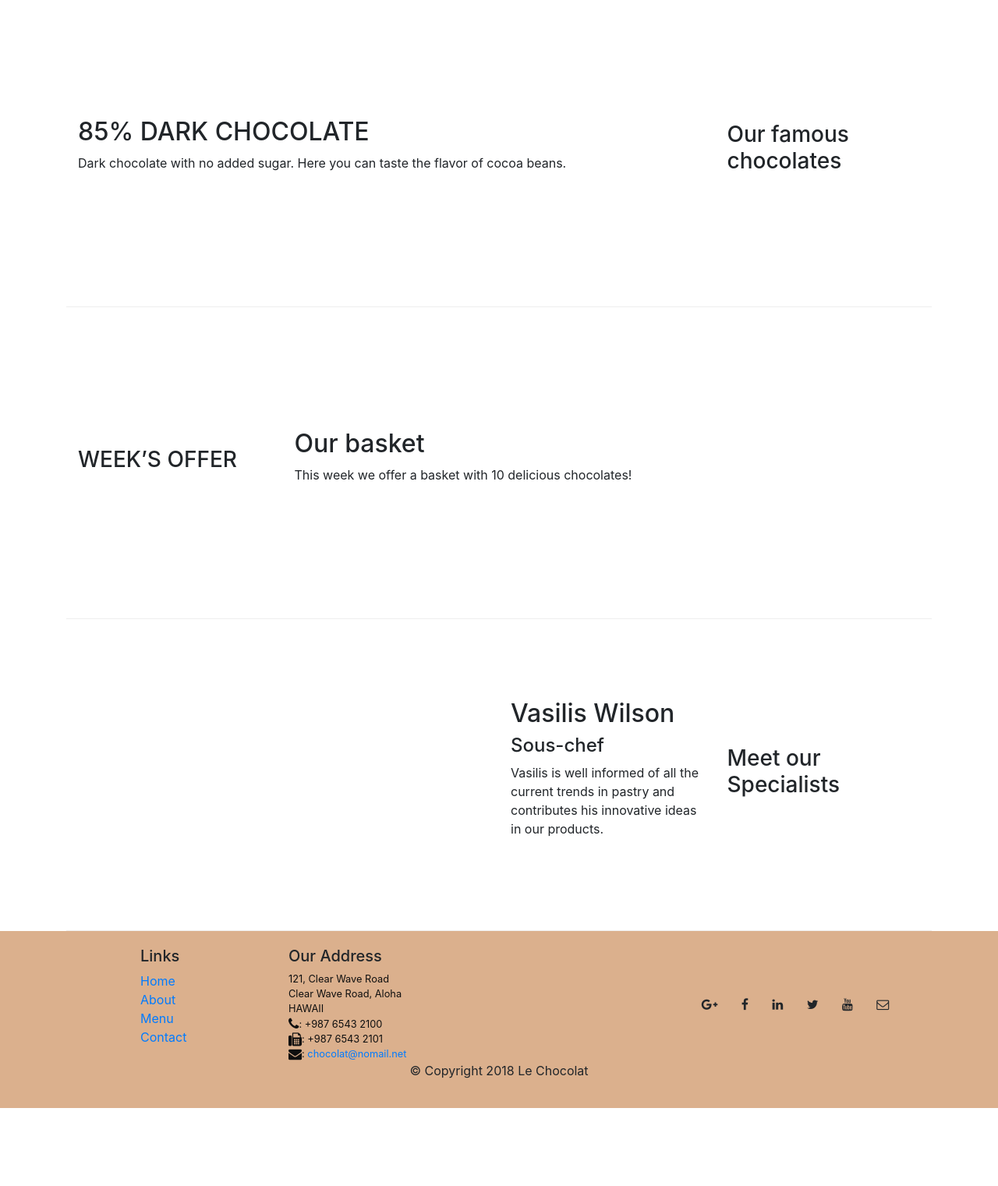
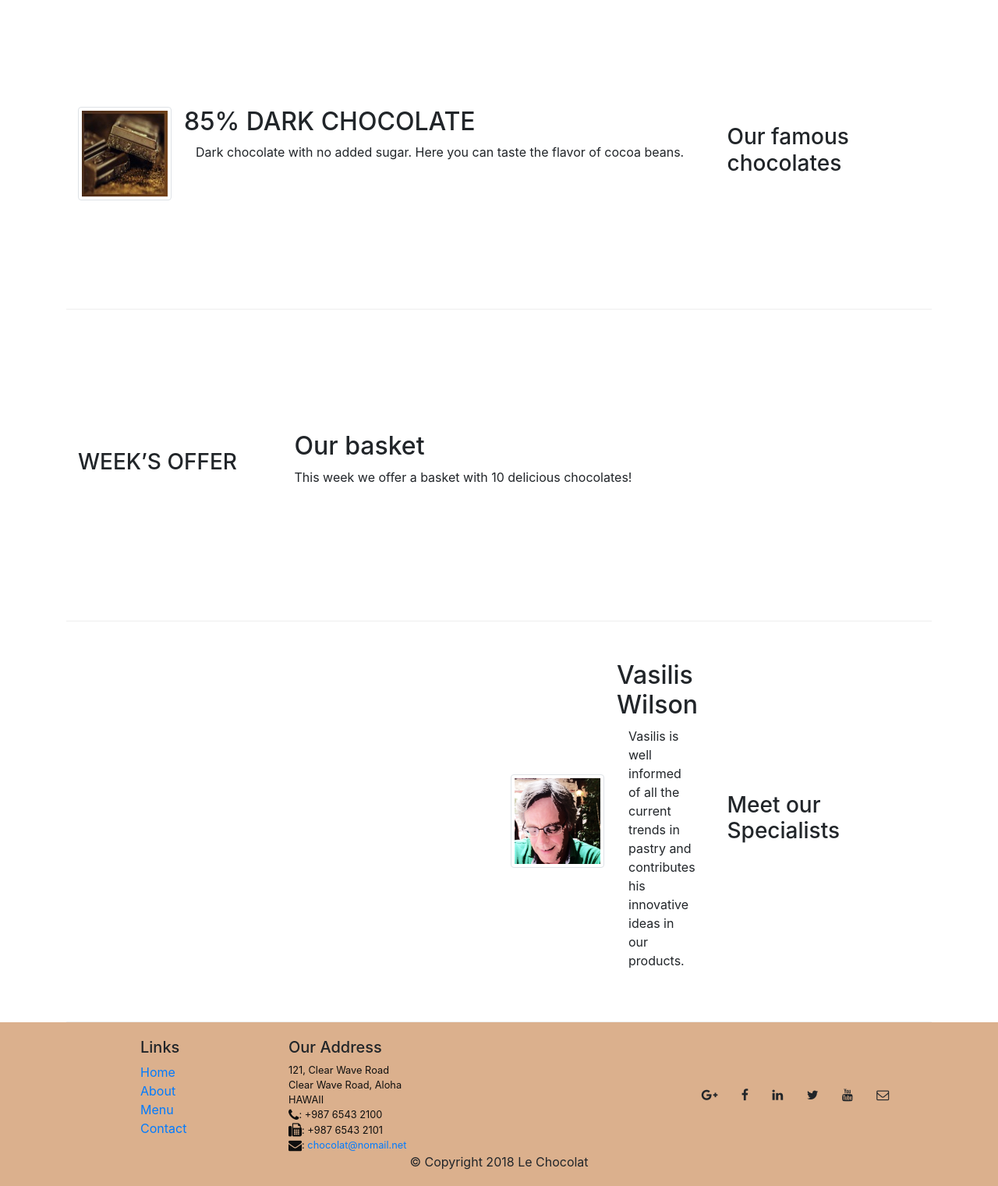
Before and after one commit to Hariskapa/leChocolat, a website: page index.html in a window 1280 px wide. Shown: the part 380-1901 px from the top of the page at 78% size. Before the commit the page ends 1801 px from the top, so only its background shows below. Drawn offline with nearby package versions, Linux system fonts and the light colour scheme.

Commit message:
Images and Media

```diff
--- a/index.html
+++ b/index.html
@@ -14,9 +14,10 @@
 </head>
 
 <body>
+    <!--NAVIGATION-->
     <nav class="navbar navbar-expand-md navbar-light bg-light fixed-top ">
         <div class="container">
-            <a class="navbar-brand" href="#">Le Chocolat</a>
+            <a class="navbar-brand" href="./index.html"><img src="images/logo.png" height="40" width="54"></a>
             <button class="navbar-toggler" type="button" data-toggle="collapse" data-target="#Navbar">
                 <span class="navbar-toggler-icon"></span>
             </button>
@@ -48,6 +49,9 @@
                         recipes. Our creations will travel you in the chocolate world!</p>
                 </div>
                 <div class="col col-sm">
+                    <div class="col col-sm">
+                        <img src="images/logo.png" class="img-fluid">
+                    </div>
                 </div>
             </div>
         </div>
@@ -64,8 +68,14 @@
                 <h3>Our famous chocolates</h3>
             </div>
             <div class="col-sm col-md">
-                <h2>85% DARK CHOCOLATE</h2>
-                <p>Dark chocolate with no added sugar. Here you can taste the flavor of cocoa beans.</p>
+                <div class="media">
+                    <img class="d-flex mr-3 img-thumbnail align-self-center" src="images/dark85.jpg" alt="85% DARK CHOCOLATE">
+                    <div class="media-body">
+                        <h2 class="mt-0">85% DARK CHOCOLATE</h2>
+                        <p class="col d-none d-md-block">Dark chocolate with no added sugar.
+                            Here you can taste the flavor of cocoa beans.</p>
+                    </div>
+                </div>
             </div>
         </div>
 
@@ -85,10 +95,18 @@
                 <h3>Meet our Specialists</h3>
             </div>
             <div class="col-sm-4 col-md-3">
-                <h2>Vasilis Wilson </h2>
+                <!-- <h2>Vasilis Wilson </h2>
                 <h4>Sous-chef</h4>
                 <p>Vasilis is well informed of all the current trends in pastry and contributes his innovative ideas in
-                    our products.</p>
+                    our products.</p> -->
+                <div class="media">
+                    <img class="d-flex mr-3 img-thumbnail align-self-center" src="images/cartoonVasilis.png" alt="Vasilis Wilson">
+                    <div class="media-body">
+                        <h2 class="mt-0">Vasilis Wilson</h2>
+                        <p class="col d-none d-md-block">Vasilis is well informed of all the current
+                            trends in pastry and contributes his innovative ideas in our products.</p>
+                    </div>
+                </div>
             </div>
         </div>
     </div>
```
Also changed, not shown: aboutus.html (+4 -1 lines), images/cartoonVasilis.png (added), images/dark85.jpg (added), images/logo.png (added), images/promotion.jpg (added).
